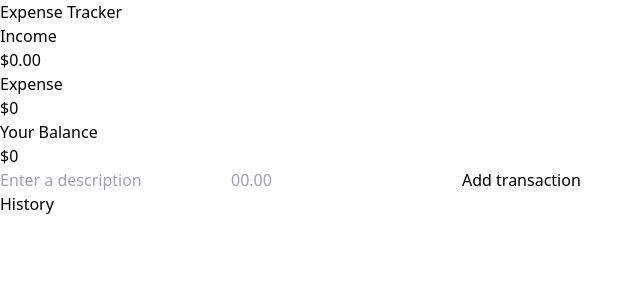
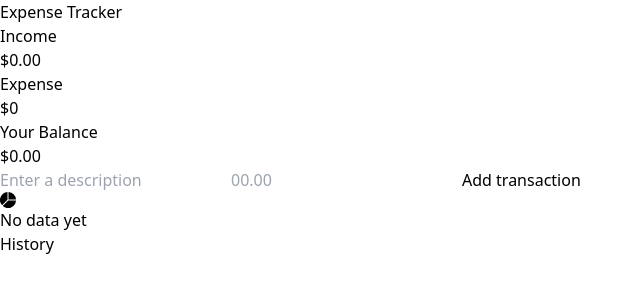
Before and after one commit to AlexCera/react-expense-tracker, a React (Vite) app: page / in a window 1280 px wide. Shown: the top 300 px of the page, without its empty margins (0-643 px from the left). Built offline with nearby package versions, Linux system fonts and the light colour scheme; the HTML template or start-up script is replaced by a standard one.

Commit message:
(feat) Chart component with expenses and incomes.

```diff
--- a/package.json
+++ b/package.json
@@ -11,7 +11,9 @@
   },
   "dependencies": {
     "react": "^18.2.0",
-    "react-dom": "^18.2.0"
+    "react-dom": "^18.2.0",
+    "react-icons": "^4.8.0",
+    "victory": "^36.6.10"
   },
   "devDependencies": {
     "@types/react": "^18.0.28",
--- a/src/App.jsx
+++ b/src/App.jsx
@@ -4,12 +4,13 @@ import Balance from "./components/Balance"
 import TransactionForm from "./components/transactions/TransactionForm"
 import TransactionList from "./components/transactions/TransactionList"
 import IncomeExpenses from "./components/IncomeExpenses"
+import ExpenseChart from "./components/ExpenseChart"
 
 function App() {
   return (
     <GlobalProvider>
-      <div className="bg-zinc-900 text-white h-screen flex justify-center items-center">
-        <section className="container mx-auto w-2/6">
+      <div className="bg-zinc-900 text-white h-screen flex justify-center items-center gap-x-4">
+        <section className="container  w-2/4">
           <main className="bg-zinc-800 p-10 rounded-lg flex gap-x-8">
             <section>
               <Header />
@@ -17,9 +18,14 @@ function App() {
               <Balance />
               <TransactionForm />
             </section>
-            <section className="w-full">
-              <TransactionList />
+            <section className="flex flex-col flex-1">
+              <ExpenseChart />
             </section>
+          </main>
+        </section>
+        <section className="container  w-2/5">
+          <main className="bg-zinc-800 p-10 rounded-lg">
+            <TransactionList />
           </main>
         </section>
       </div>
--- a/src/components/Balance.jsx
+++ b/src/components/Balance.jsx
@@ -4,7 +4,7 @@ import { useGlobalContext } from "../context/GlobalContext"
 function Balance() {
     const { transactions } = useGlobalContext();
     const amounts = transactions.map(transaction => transaction.amount);
-    const total = amounts.reduce((sum, value) => (sum += value), 0)
+    const total = amounts.reduce((sum, value) => (sum += value), 0).toFixed(2)
     return (
         <div className="flex justify-between">
             <h3>Your Balance</h3>
--- /dev/null
+++ b/src/components/ExpenseChart.jsx
@@ -0,0 +1,47 @@
+import { useGlobalContext } from "../context/GlobalContext"
+import { VictoryPie, VictoryLabel } from "victory";
+import { BsPieChartFill } from "react-icons/bs";
+
+function ExpenseChart() {
+
+    const { transactions } = useGlobalContext();
+
+    const totalIncomes = transactions
+        .filter((transaction) => transaction.amount > 0)
+        .reduce((acc, transaction) => (acc += transaction.amount), 0);
+
+    const totalExpenses = transactions
+        .filter((transaction) => transaction.amount < 0)
+        .reduce((acc, transaction) => (acc += transaction.amount), 0) * -1;
+
+    const expensesPercentage = Math.round((totalExpenses / totalIncomes) * 100);
+    const incomesPercentage = 100 - (expensesPercentage);
+
+    if (totalIncomes === 0 && totalExpenses === 0) {
+        return (
+            <div className=" p-4 my-2">
+                <div className="h-full flex items-center justify-center w-full flex-col">
+                    <BsPieChartFill className="text-9xl" />
+                    <h1 className="text-3xl font-bold my-2">No data yet</h1>
+                </div>
+            </div>
+        );
+    }
+
+    return (
+        <VictoryPie
+            animate={{ duration: 500 }}
+            colorScale={["#FF0020", "#00FF30"]}
+            data={[
+                { x: "Expenses", y: expensesPercentage },
+                { x: "Incomes", y: incomesPercentage },
+            ]}
+            labels={({ datum }) => `${datum.x}\n${datum.y}%`}
+            labelComponent={
+                <VictoryLabel angle={-15} style={{ fill: "white", fontSize: "13px" }} />
+            }
+        />
+    )
+}
+
+export default ExpenseChart
--- a/src/components/transactions/TransactionItem.jsx
+++ b/src/components/transactions/TransactionItem.jsx
@@ -1,3 +1,4 @@
+import { BsFillTrashFill } from "react-icons/bs";
 import { useGlobalContext } from "../../context/GlobalContext"
 
 export function TransactionItem({ transaction }) {
@@ -6,10 +7,13 @@ export function TransactionItem({ transaction }) {
     return (
         <li className="bg-zinc-600 text-white px-3 py-1 rounded-lg mb-2 w-full flex justify-between items-center">
             <p className="text-sm">{transaction.description}</p>
-            <div>
+            <div className="flex">
                 <span>${transaction.amount}</span>
                 <button title="Delete this transaction"
-                    onClick={() => deleteTransaction(transaction.id)}>X</button>
+                    className="hover:text-red-600"
+                    onClick={() => deleteTransaction(transaction.id)}>
+                    <BsFillTrashFill className="text-lg ml-2"/>
+                </button>
             </div>
         </li>
     )
```
Also changed, not shown: 1 other file (tests, documents, lock files or other folders).
